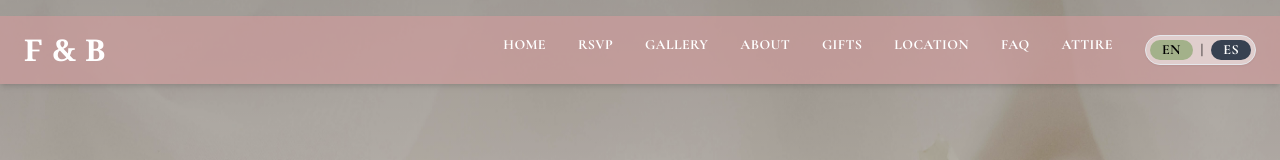
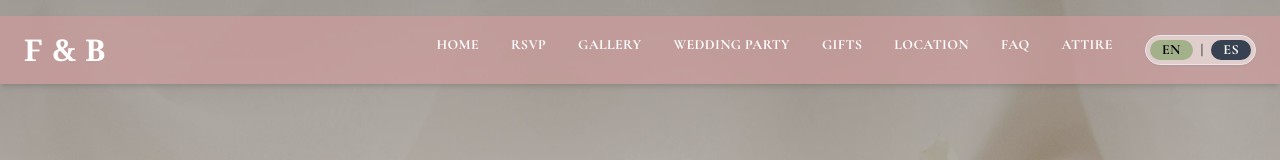
Before and after one commit to FernandoAndrade10/wedding-website, a React (Vite) app in the folder vite-project/: page / in a window 1280 px wide. Shown: the top 160 px of the page. Built offline with nearby package versions, Linux system fonts and the light colour scheme.

Commit message:
Renamed About to Wedding Party

```diff
--- a/vite-project/src/components/Navbar.jsx
+++ b/vite-project/src/components/Navbar.jsx
@@ -9,7 +9,7 @@ export default function Navbar() {
     const navLabels = {
         en: {
             home: "Home",
-            about: "About",
+            about: "Wedding Party",
             attire: "Attire",
             gallery: "Gallery",
             gifts: "Gifts",
@@ -19,7 +19,7 @@ export default function Navbar() {
         },
         es: {
             home: "Inicio",
-            about: "Padrinos",
+            about: "Corte Nupcial",
             attire: "Código de Vestimenta",
             gallery: "Galería",
             gifts: "Regalos",
@@ -48,7 +48,7 @@ export default function Navbar() {
                     <li><Link to='/' className='text-white hover:text-peach transition-colors'>{navLabels[language].home}</Link></li>
                     <li><Link to='/rsvp' className='text-white hover:text-peach transition-colors'>{navLabels[language].rsvp}</Link></li>
                     <li><Link to='/gallery' className='text-white hover:text-peach transition-colors'>{navLabels[language].gallery}</Link></li>
-                    <li><Link to='/about' className='text-white hover:text-peach transition-colors'>{navLabels[language].about}</Link></li>
+                    <li><Link to='/wedding-party' className='text-white hover:text-peach transition-colors'>{navLabels[language].about}</Link></li>
                     <li><Link to='/gifts' className='text-white hover:text-peach transition-colors'>{navLabels[language].gifts}</Link></li>
                     <li><Link to='/location' className='text-white hover:text-peach transition-colors'>{navLabels[language].location}</Link></li>
                     <li><Link to='/faq' className='text-white hover:text-peach transition-colors'>{navLabels[language].faq}</Link></li>
@@ -93,7 +93,7 @@ export default function Navbar() {
                     <li><Link to='/' onClick={() => setIsOpen(false)}>{navLabels[language].home}</Link></li>
                     <li><Link to='/rsvp' onClick={() => setIsOpen(false)}>{navLabels[language].rsvp}</Link></li>
                     <li><Link to='/gallery' onClick={() => setIsOpen(false)}>{navLabels[language].gallery}</Link></li>
-                    <li><Link to='/about' onClick={() => setIsOpen(false)}>{navLabels[language].about}</Link></li>
+                    <li><Link to='/wedding-party' onClick={() => setIsOpen(false)}>{navLabels[language].about}</Link></li>
                     <li><Link to='/gifts' onClick={() => setIsOpen(false)}>{navLabels[language].gifts}</Link></li>
                     <li><Link to='/location' onClick={() => setIsOpen(false)}>{navLabels[language].location}</Link></li>
                     <li><Link to='/faq' onClick={() => setIsOpen(false)}>{navLabels[language].faq}</Link></li>
```
